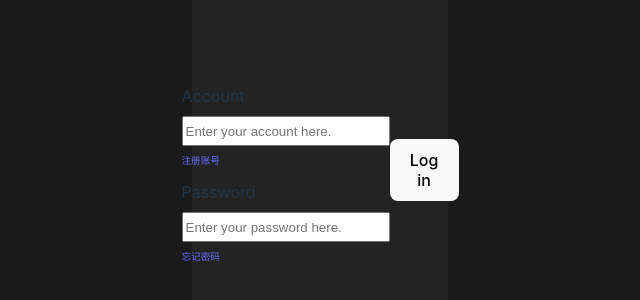
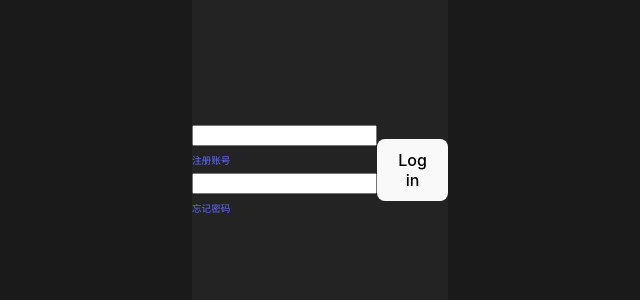
Before and after one commit to litterWhite8/ffxiv-util-react, a React (Vite) app: page /login in a window 1280 px wide. Shown: the part 230-530 px from the top of the page, without its empty margins (320-960 px from the left). Built offline with nearby package versions, Linux system fonts and the light colour scheme.

Commit message:
登录验证实现

```diff
--- a/package.json
+++ b/package.json
@@ -10,6 +10,7 @@
     "preview": "vite preview"
   },
   "dependencies": {
+    "antd": "^5.13.3",
     "axios": "^1.6.7",
     "react": "^18.2.0",
     "react-dom": "^18.2.0",
--- /dev/null
+++ b/src/api/system/user.js
@@ -0,0 +1,14 @@
+import request from "../../utils/request.js";
+
+export function login(userName,password){
+    const params = {
+        userName:userName,
+        password:password
+    }
+    return request({
+        url:"/system/auth/login",
+        method:"get",
+        params:params
+    })
+
+}
--- a/src/page/dashboard/index.jsx
+++ b/src/page/dashboard/index.jsx
@@ -1,16 +1,14 @@
 import styled from "styled-components";
-import {NavLink, Outlet, Route} from "react-router-dom";
-import UserManage from "./userManage.jsx"
+import {NavLink, Outlet} from "react-router-dom";
 
-export default function DashBoard(){
-    const Page = styled.div`
+const Page = styled.div`
       height: ${props => props.height}px;
       width: 100%;
       display: flex;
       flex-direction: row;
 
       .menu {
-        width: 15%;
+        width: 260px;
         background-color: rgb(0, 0, 0);
       }
 
@@ -27,14 +25,13 @@ export default function DashBoard(){
       }
 
       .nav-link {
-        width: calc(100% - 34);
-        border-radius: 5px;
+        width: calc(100% - 50px);
+        border-radius: 8px;
         height: 40px;
         line-height: 40px;
-        font-size: 17px;
-        font-weight: 700;
-        padding-left: 15px;
-        margin: 3px 12px 3px 7px;
+        font-size: .875rem;
+        padding:0 0 0 15px;
+        margin: 3px 23px 3px 12px;
         display: block;
         color: #fdfdfd;
       }
@@ -46,10 +43,12 @@ export default function DashBoard(){
       }
 
       .content {
-        width: 85%;
+        width: calc(100% - 260px);
         background-color: #343540;
       }
     `
+
+export default function DashBoard(){
 
     const pageHeight = window.innerHeight
 
@@ -57,11 +56,12 @@ export default function DashBoard(){
         <Page height={pageHeight}>
             <div className={"menu"}>
                 <h1 className={"menu-title"}>肥肥工具站</h1>
-                <div>
+                <div style={{marginTop:'24px'}}>
+                    <div style={{paddingLeft:'27px',color:'#999',fontSize:'.75rem',marginBottom:'7px'}}> 系统管理</div>
                     <NavLink to={"/dashboard/userManage"} className={"nav-link"}
                              style={({ isActive, isPending, isTransitioning }) => {
                                  return {
-                                     backgroundColor: isActive ? "rgb(66,68,73)" : "",
+                                     backgroundColor: isActive ? "rgb(52,53,64)" : "",
                                  };
                              }}
                     >用户管理</NavLink>
--- a/src/page/system/login.jsx
+++ b/src/page/system/login.jsx
@@ -1,25 +1,16 @@
 /* eslint-disable no-unused-vars,react/prop-types */
 import {useState} from "react";
 import styled from "styled-components";
+import {login} from "../../api/system/user.js"
+import { useNavigate } from "react-router-dom";
 
-export default function LoginPage() {
-    //  manage input statement
-    const [account, setAccount] = useState('');
-    const [password, setPassword] = useState('');
 
-    //  handle form submission
-    const handleSubmit = () => {
-        // TO DO: execute login logic
-        console.log("账号", account);
-        console.log("密码", password);
-    }
-
-    const Background = styled.body`
+let Background = styled.body`
         background-color: #1a1a1a;
         justify-content: center;
         align-items: center;
     `;
-    const LoginFrame = styled.div`
+let LoginFrame = styled.div`
         background-color: #232323;
         background-size: 100%, 100%;
         display: flex;
@@ -47,14 +38,32 @@ export default function LoginPage() {
             display: flex;
         }
     `;
+export default function LoginPage() {
+    //  manage input statement
+    const [account, setAccount] = useState('');
+    const [password, setPassword] = useState('');
+
+    const navigate = useNavigate()
+
+    //  handle form submission
+    const handleSubmit = () => {
+        // TO DO: execute login logic
+        login(account,password).then(res => {
+            navigate("/dashboard");
+        }).catch(err => {
+            alert(err)
+        })
+    }
+
+
 
     return (
         <Background>
             <LoginFrame>
                 <form>
-                    <InputText des={"Account"} inputType={"text"}></InputText>
+                    <InputText value={account} onChange={setAccount}></InputText>
                     <a className={"url"} href={""}> 注册账号 </a><br/>
-                    <InputText des={"Password"} inputType={"password"}></InputText>
+                    <InputText value={password} onChange={setPassword}></InputText>
                     <a className={"url"} href={""}> 忘记密码 </a><br/>
                 </form>
                 <button className={"btn"} onClick={handleSubmit}> Log in</button>
@@ -63,26 +72,17 @@ export default function LoginPage() {
     );
 }
 
-function Background() {
-    return <body></body>
-}
+import React from 'react';
 
-function LoginFrame() {
+const InputText = ({ value, onChange }) => {
+    const handleInputChange = (e) => {
+        onChange(e.target.value);
+    };
+
     return (
-        <div></div>
+        <input
+            value={value}
+            onChange={handleInputChange}
+        />
     );
-}
-
-function InputText({ des, inputType }) {
-    return (
-        <label>
-            <p className={"description"}>{des}<br/></p>
-            <input className={"inputText"}
-                   type={inputType}
-                   id={des.toLowerCase()}
-                   placeholder={"Enter your " + des.toLowerCase() + " here."}
-                   required={true}
-            />
-        </label>
-    )
-}
+};
--- a/src/router/index.jsx
+++ b/src/router/index.jsx
@@ -29,8 +29,6 @@ const router = createBrowserRouter([
             }
         ]
     },
-
-
 ]);
 
 export default router
--- a/src/utils/request.js
+++ b/src/utils/request.js
@@ -89,8 +89,7 @@ service.interceptors.response.use(res => {
     }
       return Promise.reject('无效的会话，或者会话已过期，请重新登录。')
     } else if (code === 500) {
-      console.log(msg)
-      return Promise.reject(new Error(msg))
+      return Promise.reject(msg)
     } else if (code === 601) {
       console.log(msg)
       return Promise.reject('error')
--- a/vite.config.js
+++ b/vite.config.js
@@ -1,10 +1,14 @@
 import { defineConfig } from 'vite'
 import react from '@vitejs/plugin-react'
+
 
 // https://vitejs.dev/config/
 export default defineConfig({
   // envPrefix:"APP_",
   plugins: [react()],
+  alias: {
+    '@': "/src"
+  },
   server: {
     port: 80,
     proxy: {
```
Also changed, not shown: 1 other file (tests, documents, lock files or other folders).
